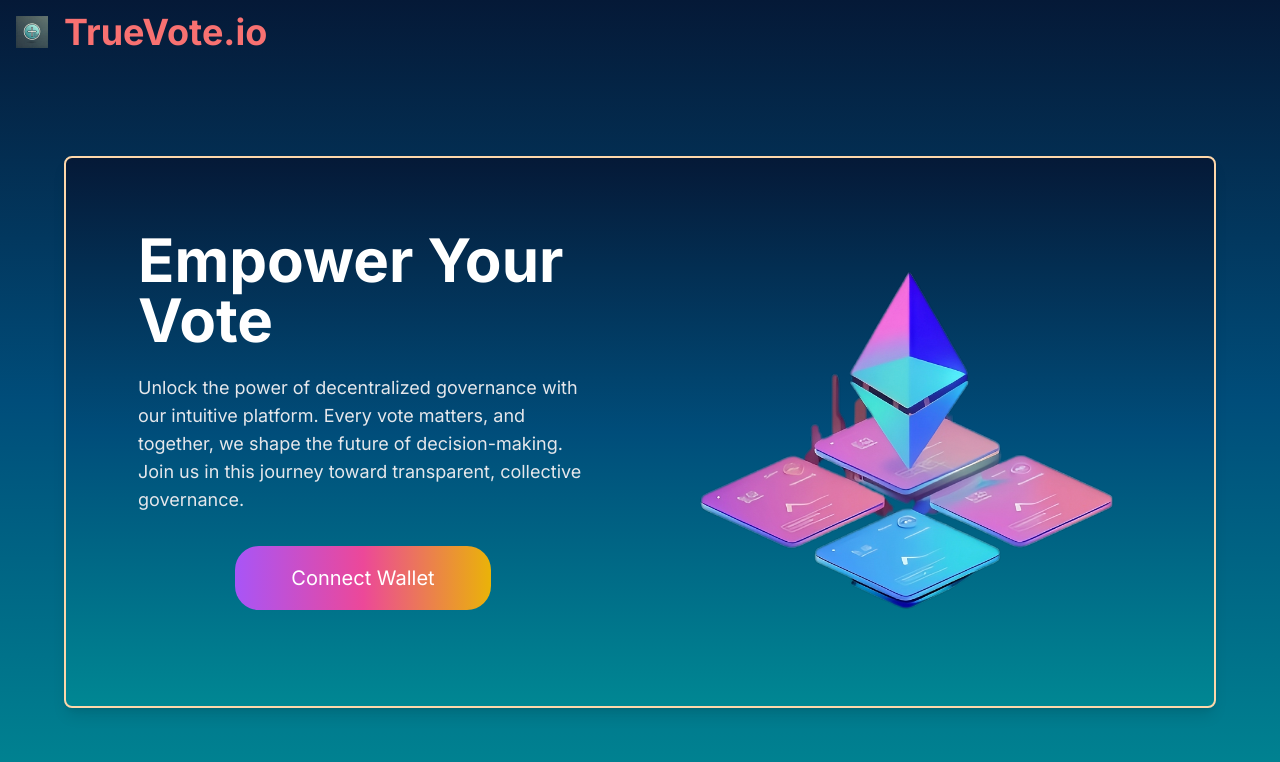
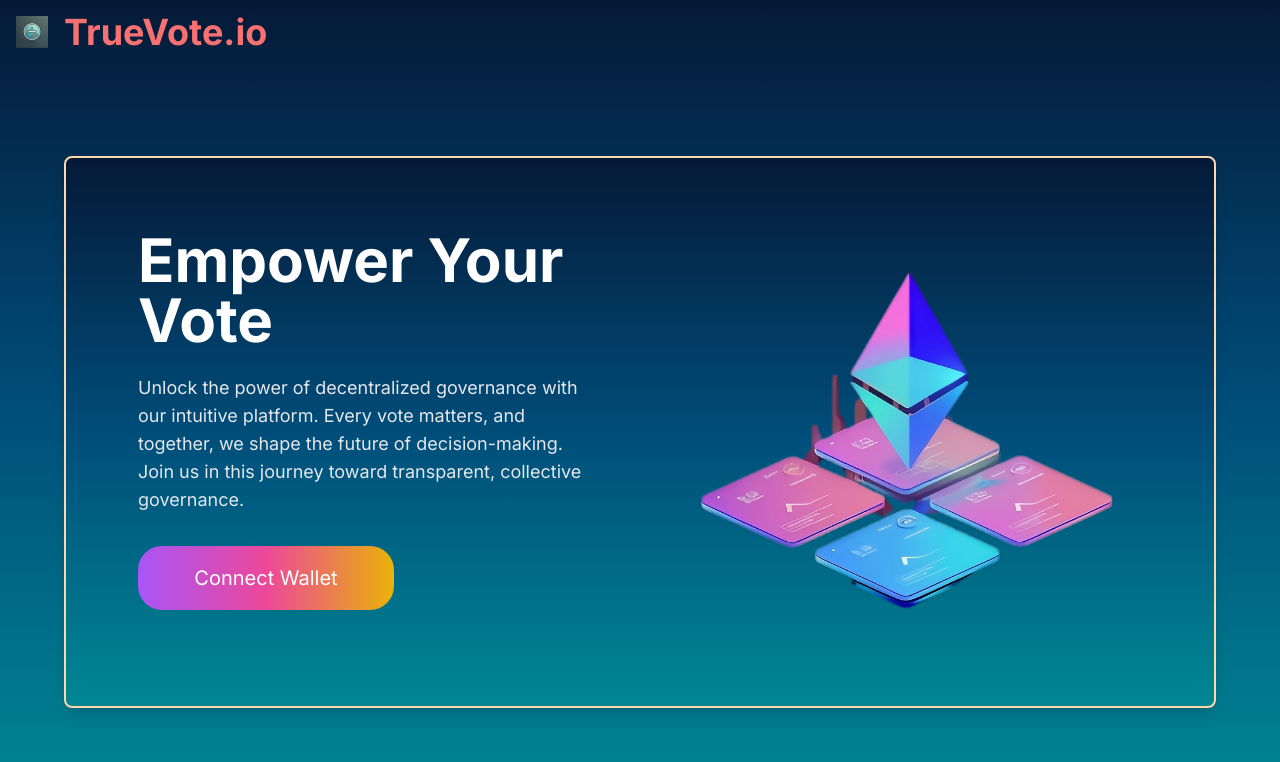
Before and after one commit to sidkumar28/relik_vercel, a Next.js app: page / in a window 1280 px wide. Shown: the top 762 px of the page. Built offline with nearby package versions, Linux system fonts and the light colour scheme.

Commit message:
Update the states

```diff
--- a/src/app/page.tsx
+++ b/src/app/page.tsx
@@ -10,7 +10,7 @@
         <h1 className="text-4xl md:text-6xl font-bold text-white mb-6 leading-tight">
           Empower Your Vote
         </h1>
-        <p className="text-md md:text-lg text-gray-200 mb-8">
+        <p className="text-md md:text-lg text-gray-200 mb-8 ">
           Unlock the power of decentralized governance with our intuitive platform. Every vote matters, and together, we shape the future of decision-making. Join us in this journey toward transparent, collective governance.
         </p>
         <div>
--- a/src/components/shared/ConnectWallet.tsx
+++ b/src/components/shared/ConnectWallet.tsx
@@ -57,9 +57,9 @@
   };
 
   return (
-    <div className="flex flex-col items-center">
+    <div className="flex flex-col items-start">
       {walletAddress ? (
-        <div className="flex flex-col items-center">
+        <div className="flex flex-col items-start">
           <p className="text-white mb-4">Connected: {walletAddress}</p>
           <button
             onClick={disconnectWallet}
--- a/src/components/shared/ProposalSidebar.tsx
+++ b/src/components/shared/ProposalSidebar.tsx
@@ -52,7 +52,7 @@
     initWeb3();
   }, []);
 
-  useEffect(() => {
+  useEffect
     const fetchProposal = async () => {
       if (web3 && daoId !== undefined && proposalId !== undefined) {
         const contract = new web3.eth.Contract(contractABI, contractAddress);
@@ -74,8 +74,11 @@
       }
     };
 
-    fetchProposal();
-  }, [daoId, proposalId, web3]);
+    useEffect(() => {
+      fetchProposal();
+    }, [daoId, proposalId, web3]);
+
+
 
   useEffect(() => {
     const updateTimeRemaining = () => {
@@ -108,7 +111,9 @@
         const optionIndex = parseInt(selectedOption);
         await contract.methods.vote(daoId, proposalId, optionIndex).send({ from: account });
         alert('Vote submitted successfully!');
-        // Optionally, refresh the proposal data here
+        // Refetch the proposal data after successful vote
+        await fetchProposal();
+        setSelectedOption(''); // Reset the selected option
       } catch (error) {
         console.error('Error while voting:', error);
         alert('Failed to submit vote. Please try again.');
```
